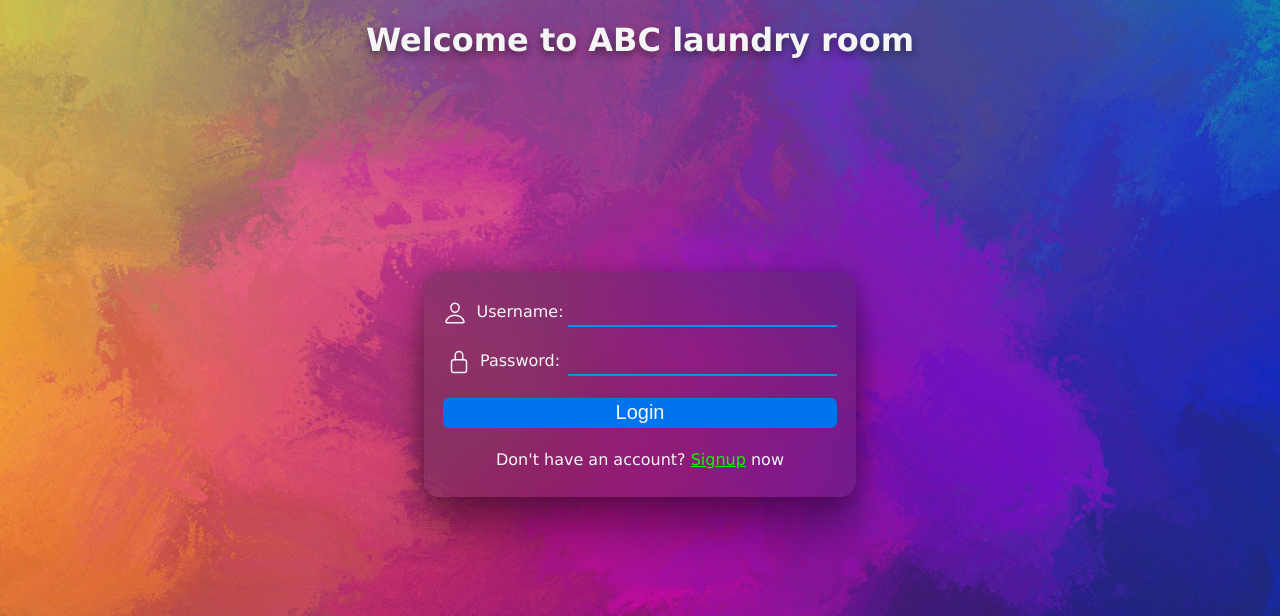
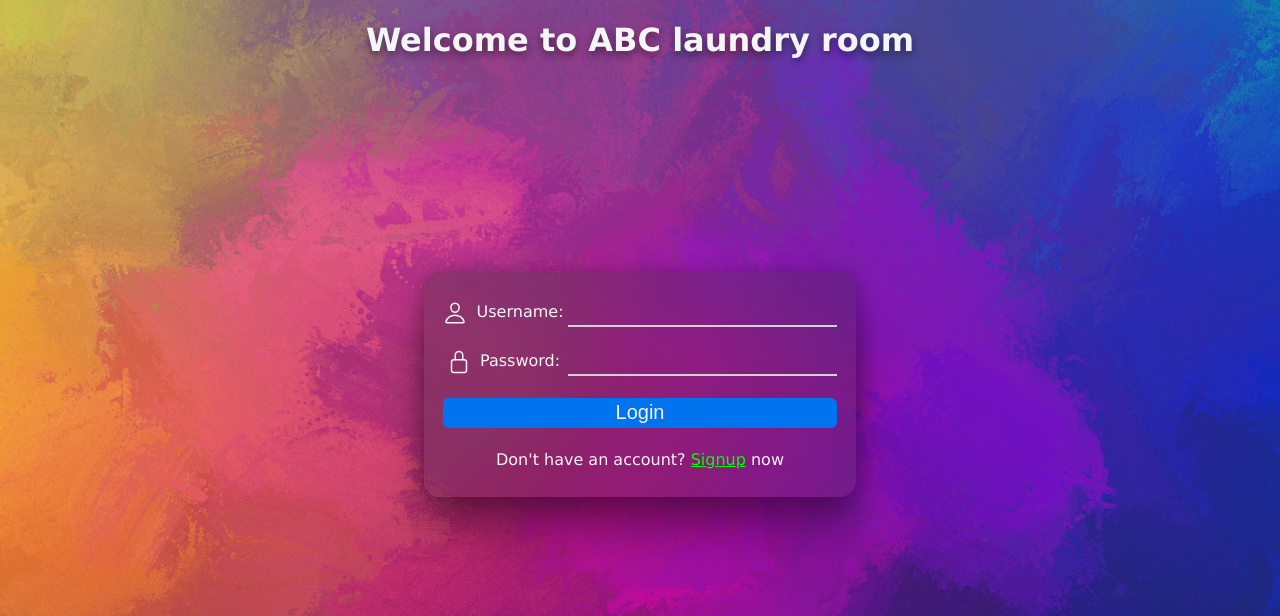
Before and after one commit to peterlor0/CSC350_FALL2021_GROUP, a PHP site: page /index.php in a window 1280 px wide. Shown: the top 616 px of the page. Run offline with PHP 8.4, Linux system fonts and the light colour scheme.

Commit message:
Update shared.css

```diff
--- a/htdocs/shared/shared.css
+++ b/htdocs/shared/shared.css
@@ -83,7 +83,7 @@ input[type="text"],input[type="password"]{
     background-color: transparent;
     color:whitesmoke;
     border-width: 0px 0px 2px 0px;
-    border-color:rgb(0, 150, 236);
+    border-color:rgb(209, 209, 209);
     border-style: solid;
     transition: all 0.2s;
     font-size: 20px;
```
